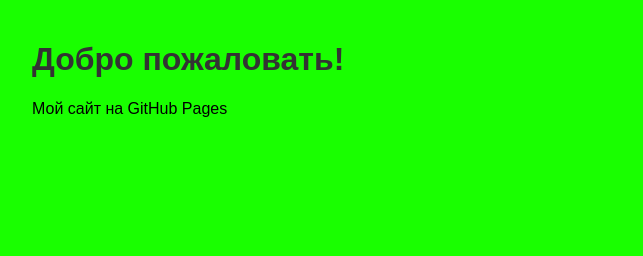
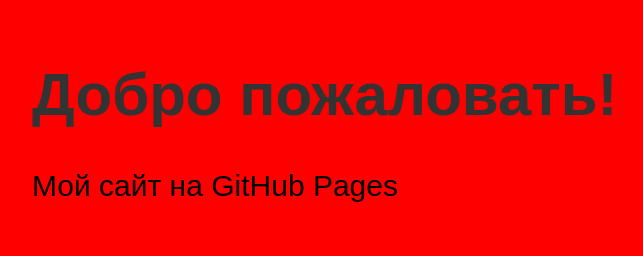
Before and after one commit to FeodorH/FeodorH.github.io-feodorH_HTML_Lab2, a plain HTML site: page index.html in a window 1280 px wide. Shown: the whole page, without its empty margins (208-851 px from the left). Drawn offline with Linux system fonts and the light colour scheme.

Commit message:
Update style.css

```diff
--- a/css/style.css
+++ b/css/style.css
@@ -3,7 +3,8 @@ body {
     max-width: 800px;
     margin: 0 auto;
     padding: 20px;
-    background: #19ff00;
+    background-color: red !important; /* Яркий цвет для теста */
+    font-size: 30px !important;
 }
 
 h1 {
```
